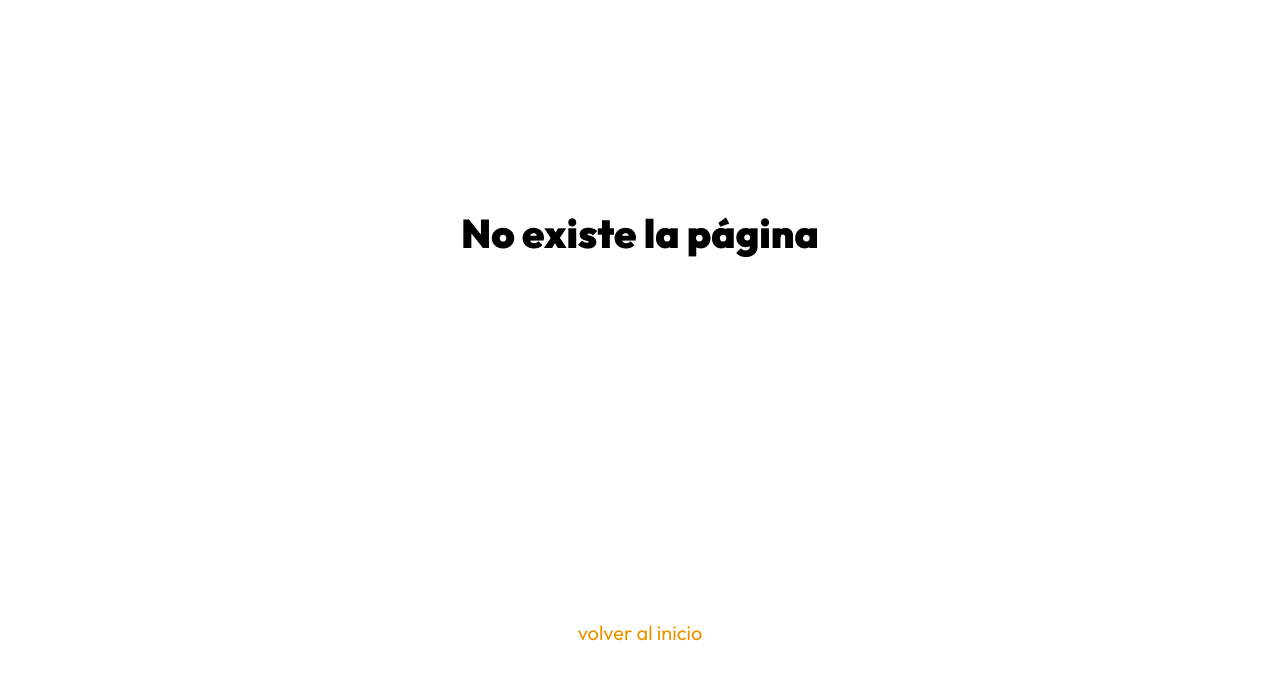
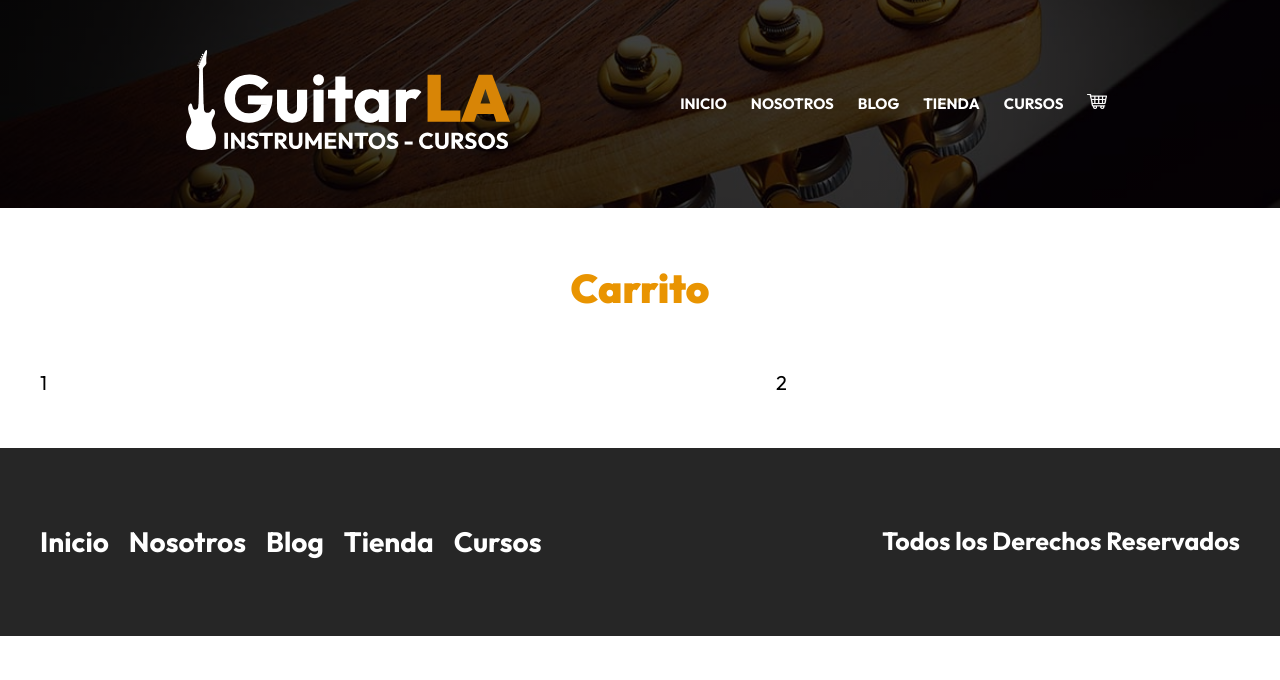
Before and after one commit to jaelEspinosa/GuitarLA_NextJs, a Next.js app: page /carrito in a window 1280 px wide. Before the commit this address had no page. Shown: the top 680 px of the page. Built offline with nearby package versions, Linux system fonts and the light colour scheme.

Commit message:
add carrito de compra

```diff
--- a/components/Header.js
+++ b/components/Header.js
@@ -24,7 +24,17 @@
                   <Link href = '/blog'>Blog</Link>
                   <Link href = '/tienda'>Tienda</Link>
                   <Link href = '/cursos'>Cursos</Link>
+                  <Link href = '/carrito'>
+                      <a>
+                        <Image layout="fixed" width={20} height={15} src='/img/carrito.png' alt='imagen carrito'/>
+                      </a>
+                  </Link>
+
             </nav>
+            {/* <div className={styles.carrito}>
+
+            </div> */}
+
           </div>
            {guitarra && (
              <div className={styles.modelo}>
--- a/pages/_app.js
+++ b/pages/_app.js
@@ -1,8 +1,18 @@
+import { useState } from 'react'
 import '../styles/normalize.css'
 import '../styles/globals.css'
 
 function MyApp({ Component, pageProps }) {
-  return <Component {...pageProps} />
+  const [carrito, setCarrito]=useState([])
+
+  const agregarCarrito = producto =>{
+    setCarrito([...carrito, producto])
+  }
+
+  return <Component {...pageProps}
+  carrito = {carrito}
+  agregarCarrito = {agregarCarrito}
+   />
 }
 
 export default MyApp
--- /dev/null
+++ b/pages/carrito.js
@@ -0,0 +1,22 @@
+import React from 'react'
+import Layout from '../components/Layout'
+import styles from '../styles/Carrito.module.css'
+
+const Carrito = ({carrito}) => {
+    console.log('El carrito contiene..',carrito)
+  return (
+      <Layout pagina = {'carrito de compra'}>
+
+    <h2 className='heading'>Carrito</h2>
+      <main className={`contenedor ${styles.contenido}`}>
+
+       <div>1</div>
+       <div>2</div>
+
+       </main>
+
+      </Layout>
+  )
+}
+
+export default Carrito
--- /dev/null
+++ b/styles/Carrito.module.css
@@ -0,0 +1,11 @@
+.contenido{
+    display: grid;
+    gap: 4rem;
+
+}
+
+@media(min-width: 768px){
+    .contenido{
+        grid-template-columns: 3fr 2fr;
+    }
+}
--- a/styles/Header.module.css
+++ b/styles/Header.module.css
@@ -11,12 +11,13 @@
     display: flex;
     flex-direction: column;
     align-items: center;
+    justify-content: center;
 }
 @media(min-width:768px){
     .barra{
         flex-direction: row;
-        align-items: center;
-        justify-content: space-between;
+        align-items:center;
+        justify-content: space-evenly;
     }
 }
 
@@ -30,18 +31,25 @@
     .navegacion{
         margin-top: 0;
     }
+    .navegacion a{
+       font-size:1.8rem;
+    }
 }
 .navegacion a{
     color: var(--blanco);
-    font-size: 1.4rem;
+    font-size: 1.1rem;
     text-transform: uppercase;
     font-weight: 700;
     text-decoration: none;
     padding:2px 5px;
     position: relative;
     z-index: 1;
+}
+@media (min-width: 768px){
 
-
+    .navegacion a{
+       font-size:1.5rem;
+    }
 }
 .navegacion a:hover{
     background-color: var(--primary);
@@ -49,6 +57,8 @@
     box-shadow: 2px 2px 4px gray;
     transition: all .4s;
 }
+
+
 .modelo{
     color: var(--blanco);
     margin-top: 5rem;
```
Also changed, not shown: pages/guitarras/[url].js (+38 -5 lines), styles/Guitarra.module.css (+34 -0 lines), components/Layout.js (line endings or trailing spaces).
